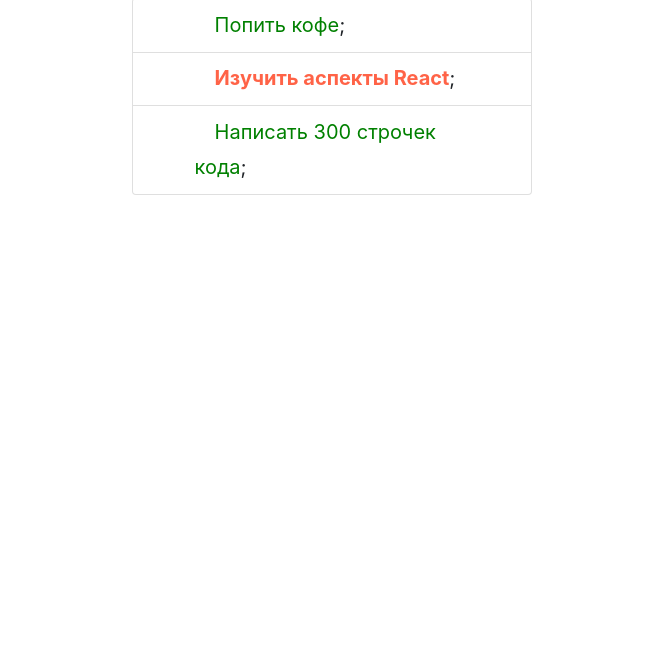
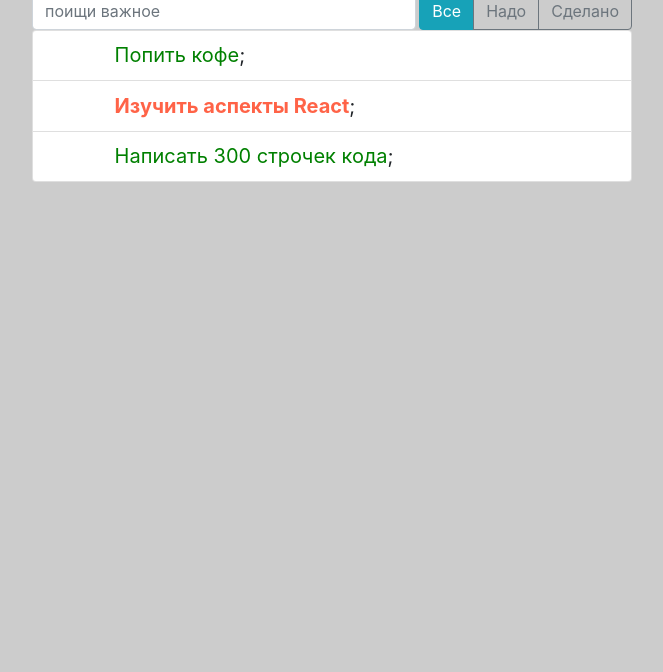
Before and after one commit to Dmitriy-8-Kireev/todo-app, a React app: page / in a window 1280 px wide. Shown: the part 128-800 px from the top of the page, without its empty margins (308-971 px from the left). Built offline with nearby package versions, Linux system fonts and the light colour scheme.

Commit message:
add ItemStatusFilter.js

```diff
--- /dev/null
+++ b/src/components/ItemStatusFilter/ItemStatusFilter.js
@@ -0,0 +1,21 @@
+import React from 'react';
+
+import './ItemStatusFilter.css';
+
+const ItemStatusFilter = () => {
+  return (
+    <div className="btn-group">
+      <button type="button" className="btn btn-info">
+        Все
+      </button>
+      <button type="button" className="btn btn-outline-secondary">
+        Надо
+      </button>
+      <button type="button" className="btn btn-outline-secondary">
+        Сделано
+      </button>
+    </div>
+  );
+};
+
+export default ItemStatusFilter;
--- /dev/null
+++ b/src/components/ItemStatusFilter/index.js
@@ -0,0 +1 @@
+export { default } from "./ItemStatusFilter"
--- a/src/components/TodoList/TodoList.css
+++ b/src/components/TodoList/TodoList.css
@@ -1,3 +1,3 @@
 .todo-list .list-group-item {
-  padding: 0.55rem 3.85rem;
+  padding: 0.45rem 3.85rem;
 }
--- a/src/components/TodoList/TodoList.js
+++ b/src/components/TodoList/TodoList.js
@@ -5,10 +5,10 @@ import './TodoList.css';
 
 const TodoList = ({ items }) => {
   const listItems = items.map(item => {
-    const { id, ...items } = item;
+    const { id, ...itemProps } = item;
     return (
       <li key={id} className="list-group-item">
-        <TodoListItem {...items} />
+        <TodoListItem {...itemProps} />
       </li>
     );
   });
@@ -17,5 +17,5 @@ const TodoList = ({ items }) => {
 
 export default TodoList;
 
-// Компонент спроектирован так, чтобы он отвечал для отображения списка,
+// Компонент спроектирован так, чтобы он отвечал только за отображения списка,
 // Данные получает через свойства items
--- a/src/index.css
+++ b/src/index.css
@@ -1,6 +1,9 @@
+body {
+  background: #ccc;
+}
 .todo-app {
-  margin: 2rem auto 0 auto;
-  max-width: 400px;
+  margin: 4rem auto 0 auto;
+  max-width: 600px;
 }
 
 .top-panel {
--- a/src/index.js
+++ b/src/index.js
@@ -6,6 +6,7 @@ import AppHeader from './components/AppHeader';
 import SearchPanel from './components/SearchPanel';
 
 import './index.css';
+import ItemStatusFilter from './components/ItemStatusFilter';
 
 const todoItem = [
   { id: 1, label: 'Попить кофе', important: false, done: false },
@@ -21,6 +22,7 @@ const App = () => {
 
         <div className="search-panel d-flex">
           <SearchPanel />
+          <ItemStatusFilter />
         </div>
         <TodoList items={todoItem} />
       </div>
```
Also changed, not shown: src/components/ItemStatusFilter/ItemStatusFilter.css (added).
